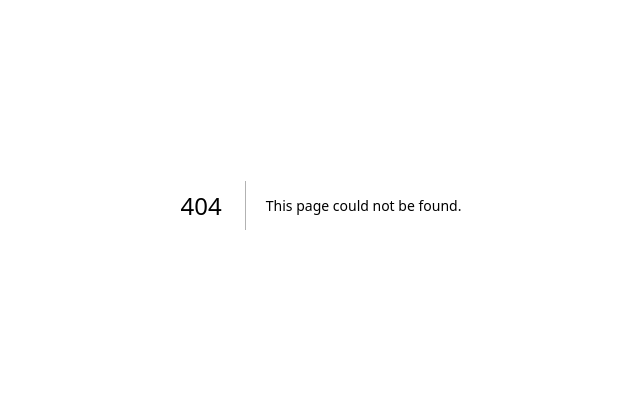
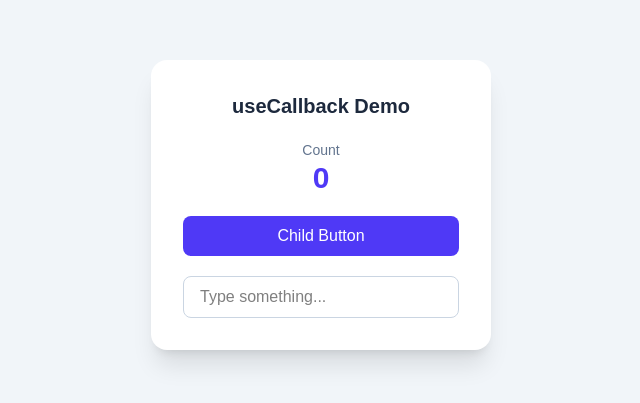
Before and after one commit to Rajender-01/react-hooks-journey, a Next.js app: page /hooks/useCallback/intermediate in a window 1280 px wide. Before the commit this address had no page. Shown: the part 195-598 px from the top of the page, without its empty margins (319-959 px from the left). Built offline with nearby package versions, Linux system fonts and the light colour scheme.

Commit message:
UseCallback - basic and intermediate

```diff
--- /dev/null
+++ b/src/app/hooks/useCallback/basic/page.tsx
@@ -0,0 +1,11 @@
+import UseCallbackBasic from "@/src/hooks-learning/02-performance-hooks/useCallback/UseCallbackBasic"
+
+const page = () => {
+  return (
+    <div>
+      <UseCallbackBasic/>
+    </div>
+  )
+}
+
+export default page
--- /dev/null
+++ b/src/app/hooks/useCallback/intermediate/page.tsx
@@ -0,0 +1,11 @@
+import ParentChild from "@/src/hooks-learning/02-performance-hooks/useCallback/ParentChild"
+
+const page = () => {
+  return (
+    <div>
+      <ParentChild/>
+    </div>
+  )
+}
+
+export default page
--- /dev/null
+++ b/src/hooks-learning/02-performance-hooks/useCallback/ParentChild.tsx
@@ -0,0 +1,53 @@
+"use client";
+import React from "react";
+import { useState, useCallback } from "react";
+
+const Child = React.memo(({ onClick }: { onClick: () => void }) => {
+  console.log("Child Rendered");
+
+  return (
+    <button
+      onClick={onClick}
+      className="w-full py-2 rounded-lg bg-indigo-600 hover:bg-indigo-700 text-white font-medium transition"
+    >
+      Child Button
+    </button>
+  );
+});
+
+Child.displayName = "Child";
+export default function Parent() {
+  console.log("parent");
+
+  const [count, setCount] = useState(0);
+  const [text, setText] = useState("");
+
+  const increment = useCallback(() => {
+    setCount((prev) => prev + 1);
+  }, []);
+
+  return (
+    <div className="min-h-screen flex items-center justify-center bg-slate-100 dark:bg-slate-950 transition">
+      <div className="w-85 p-8 rounded-2xl shadow-xl bg-white dark:bg-slate-900 space-y-5">
+
+        <h1 className="text-xl font-semibold text-center text-slate-800 dark:text-white">
+          useCallback Demo
+        </h1>
+
+        <div className="text-center">
+          <p className="text-sm text-slate-500">Count</p>
+          <h2 className="text-3xl font-bold text-indigo-600">{count}</h2>
+        </div>
+
+        <Child onClick={increment} />
+
+        <input
+          value={text}
+          onChange={(e) => setText(e.target.value)}
+          placeholder="Type something..."
+          className="w-full px-4 py-2 rounded-lg border border-slate-300 focus:outline-none focus:ring-2 focus:ring-indigo-500 text-black"
+        />
+      </div>
+    </div>
+  );
+}
--- /dev/null
+++ b/src/hooks-learning/02-performance-hooks/useCallback/UseCallbackBasic.tsx
@@ -0,0 +1,22 @@
+"use client";
+import { useState, useCallback } from "react";
+
+export default function UseCallbackBasic(): React.JSX.Element {
+
+  const [count, setCount] = useState<number>(0);
+
+  const increment = useCallback(() => {
+    console.log("Function recreated?");
+    setCount(prev => prev + 1);
+  }, []);
+
+  return (
+    <div style={{ padding: "40px" }}>
+      <h2>{count}</h2>
+
+      <button onClick={increment}>
+        Increment
+      </button>
+    </div>
+  );
+}
```
